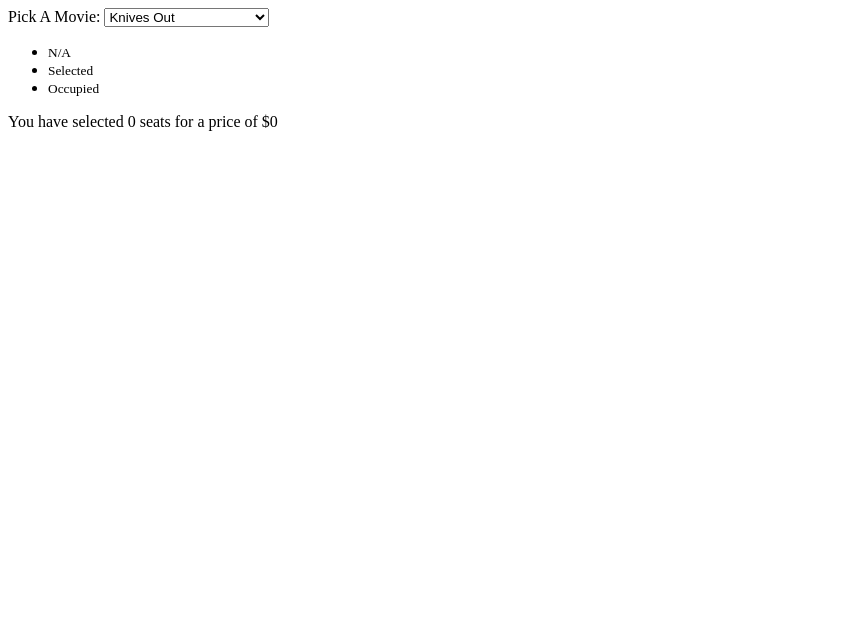
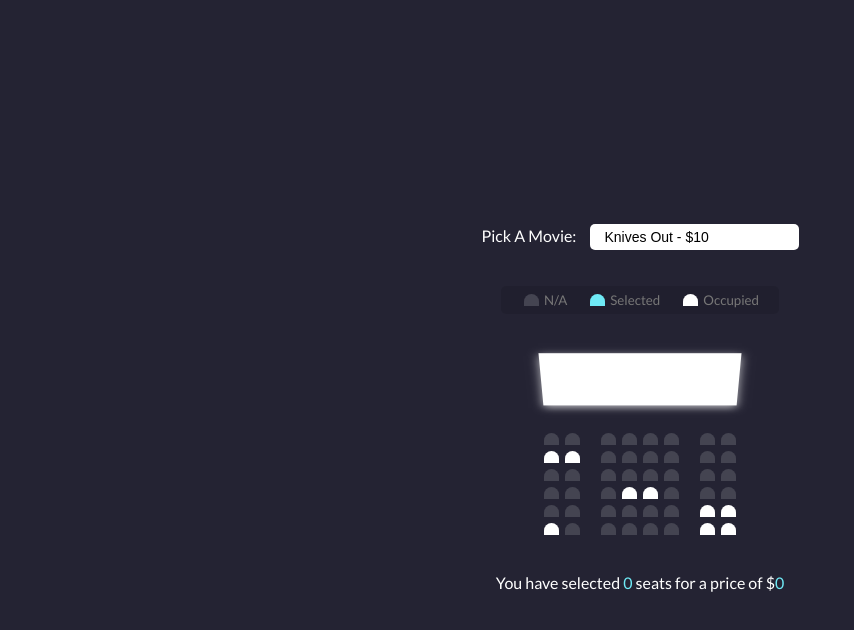
Before and after one commit to okFox/MyVanWeb, a plain HTML site: page movie/index.html in a window 1280 px wide. Shown: the whole page, without its empty margins (0-854 px from the left). Drawn offline with Linux system fonts and the light colour scheme; files whose address does not match are found by name.

Commit message:
html and css done

```diff
--- a/movie/index.html
+++ b/movie/index.html
@@ -1,18 +1,20 @@
 <!DOCTYPE html>
 <html lang="en">
 <head>
-  <meta charset="UTF-8">
+  <meta charset="UTF-8" />
   <meta name="viewport" content="width=device-width, initial-scale=1.0">
+  <meta http-equiv="X-UA-Compatible" content="ie=edge" />
+  <link rel="stylesheet" href="style.css">
   <title>Movie Seat Selector</title>
 </head>
 <body>
   <div class="movie-container">
     <label>Pick A Movie:</label>
     <select id="movie">
-      <option value="10">Knives Out</option>
-      <option value="12">Star Wars</option>
-      <option value="8">Ernest Saves Christmas</option>
-      <option value="9">Notorius</option>
+      <option value="10">Knives Out - $10</option>
+      <option value="12">Star Wars - $12</option>
+      <option value="8">Ernest Saves Christmas - $8</option>
+      <option value="9">Notorius - $9</option>
     </select>
   </div>
 
@@ -32,7 +34,7 @@
   </ul>
 
   <div class="container">
-    <div class="screen">
+    <div class="screen"></div>
       <div class="row">
         <div class="seat"></div>
         <div class="seat"></div>
@@ -44,8 +46,8 @@
         <div class="seat"></div>
       </div>
       <div class="row">
-        <div class="seat"></div>
-        <div class="seat"></div>
+        <div class="seat occupied"></div>
+        <div class="seat occupied"></div>
         <div class="seat"></div>
         <div class="seat"></div>
         <div class="seat"></div>
@@ -93,10 +95,12 @@
         <div class="seat occupied"></div>
         <div class="seat occupied"></div>
       </div>
-      <p class="text">You have selected <span id="count">0</span> seats for a price of $<span id="total">0</span></p>
+    </div>
 
-    </div>
-  </div>
+      <p class="text">
+        You have selected <span id="count">0</span>
+        seats for a price of $<span id="total">0</span>
+      </p>
 
 
 
--- /dev/null
+++ b/movie/style.css
@@ -0,0 +1,111 @@
+@import url('https://fonts.googleapis.com/css?family=Lato&display=swap');
+
+* {
+  box-sizing: border-box;
+}
+
+body {
+  background-color: #242333;
+  color: #fff;
+  display: flex;
+  flex-direction: column;
+  align-items: center;
+  justify-content: center;
+  height: 100vh;
+  font-family: 'Lato', sans-serif;
+  margin: 0;
+}
+
+.movie-container {
+  margin: 20px 0;
+}
+
+.movie-container select {
+  background-color: #fff;
+  border: 0;
+  border-radius: 5px;
+  font-size: 14px;
+  margin-left: 10px;
+  padding: 5px 15px 5px 15px;
+  -moz-appearance: none;
+  -webkit-appearance: none;
+  appearance: none;
+}
+
+.container {
+  perspective: 1000px;
+  margin-bottom: 30px;
+}
+.seat {
+  background-color: #444451;
+  height: 12px;
+  width: 15px;
+  margin: 3px;
+  border-top-left-radius:10px;
+  border-top-right-radius: 10px;
+}
+.seat.selected {
+  background-color: #6feaf6;
+}
+
+.seat.occupied {
+  background-color: #fff;
+}
+
+.seat:nth-of-type(2) {
+  margin-right: 18px;
+}
+
+.seat:nth-last-of-type(2) {
+  margin-left: 18px;
+}
+
+.seat:not(.occupied):hover {
+  cursor: pointer;
+  transform: scale(1.2);
+}
+.showcase .seat:not(.occupied):hover {
+  cursor: default;
+  transform: scale(1);
+}
+.showcase {
+  background-color: rgba(0,0,0,0.1);
+  padding: 5px 10px;
+  border-radius: 5px;
+  color: #777;
+  list-style-type: none;
+  display: flex;
+  justify-content: space-between;
+}
+
+.showcase li {
+  display: flex;
+  align-items: center;
+  justify-content: center;
+  margin: 0 10px;
+}
+
+.showcase li small {
+  margin-left: 2px;
+}
+
+.row {
+  display: flex;
+}
+
+.screen {
+  background-color: #fff;
+  height: 70px;
+  width: 100%;
+  margin: 15px 0;
+  transform: rotateX(-45deg);
+  box-shadow: 0 3px 10px rgba(255,255,255,0.7);
+}
+
+p.text {
+  margin: 5px 0;
+}
+
+p.text span {
+  color: #6feaf6;
+}
```
Also changed, not shown: 1 other file.
